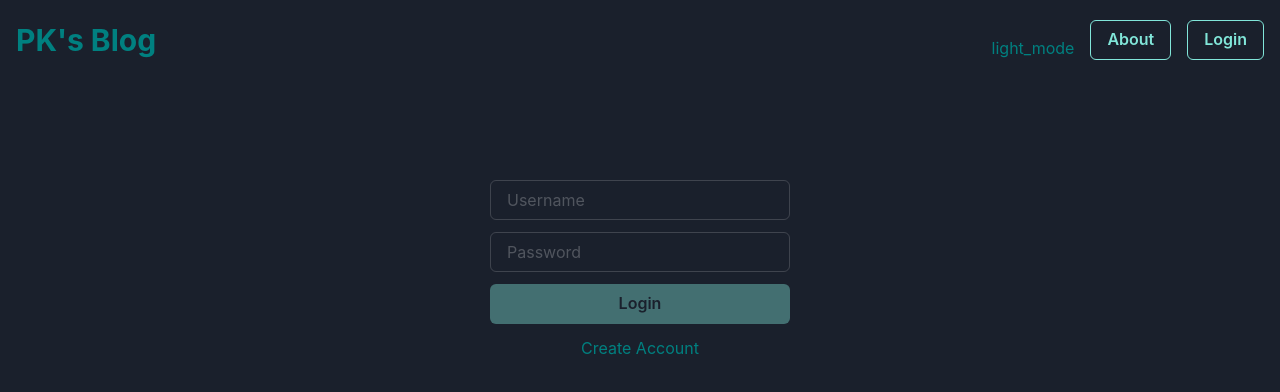
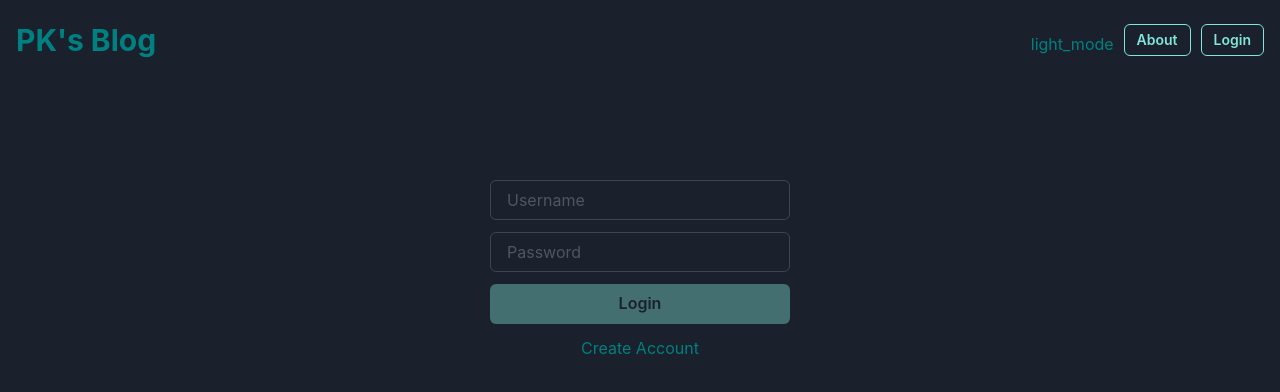
Before and after one commit to karthicbz/blog-frontend, a React (Create React App) app: page /login in a window 1280 px wide. Shown: the top 392 px of the page. Built offline with nearby package versions, Linux system fonts and the light colour scheme; the HTML template or start-up script is replaced by a standard one.

Commit message:
add mt on theme toggler

```diff
--- a/src/components/Navbar.jsx
+++ b/src/components/Navbar.jsx
@@ -1,5 +1,5 @@
 import styled from "@emotion/styled";
-import { Heading } from "@chakra-ui/react";
+import { ButtonGroup, Heading } from "@chakra-ui/react";
 import { Button } from "@chakra-ui/react";
 import { Link } from "react-router-dom";
 import { useColorMode } from "@chakra-ui/react";
@@ -19,7 +19,7 @@ const Nav = styled.nav`
 
 const FlexUL = styled.ul`
     display: flex;
-    gap: 1rem;
+    gap: 10px;
     align-items: center;
 `;
 
@@ -27,6 +27,9 @@ const ThemeToggler = styled.button`
     border: none;
     background-color: unset;
     align-self: end;
+    &>span{
+        margin-top: 5px;
+    }
 `;
 
 const NavBar = ({authStatus})=>{
@@ -55,9 +58,9 @@ const NavBar = ({authStatus})=>{
                 <span className="material-symbols-outlined" style={{color:"teal"}}>dark_mode</span> :
                 <span className="material-symbols-outlined" style={{color:"teal"}}>light_mode</span>}
                 </ThemeToggler>
-                <Button colorScheme="teal" variant="outline"><Link to={"/about"}>About</Link></Button>
+                <Button colorScheme="teal" variant="outline" size='sm'><Link to={"/about"}>About</Link></Button>
                 {authStatus === false?
-                <Button colorScheme="teal" variant="outline"><Link to={"/login"}>Login</Link></Button>:
+                <Button colorScheme="teal" variant="outline" size='sm'><Link to={"/login"}>Login</Link></Button>:
                 <Button colorScheme="teal" variant="outline" onClick={deleteAuthToken}>Logout</Button>
                 }
             </FlexUL>
```
